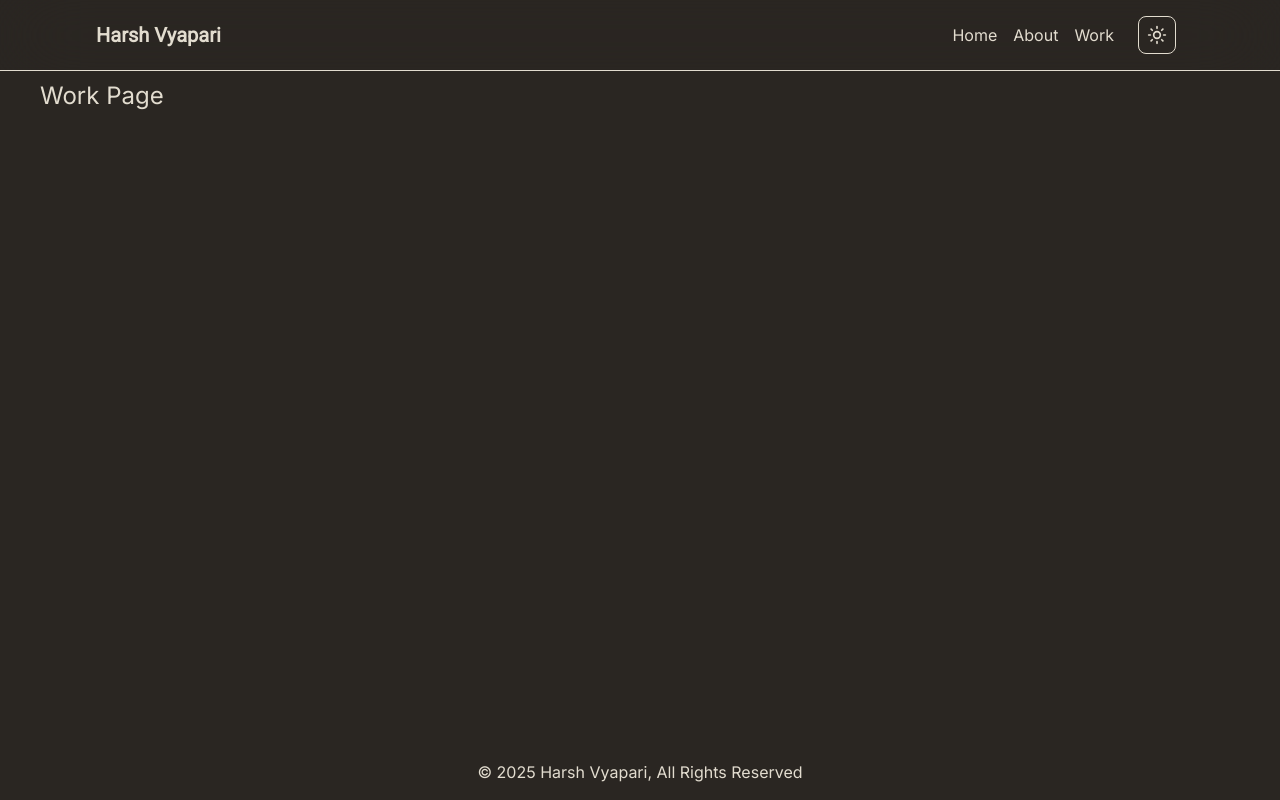
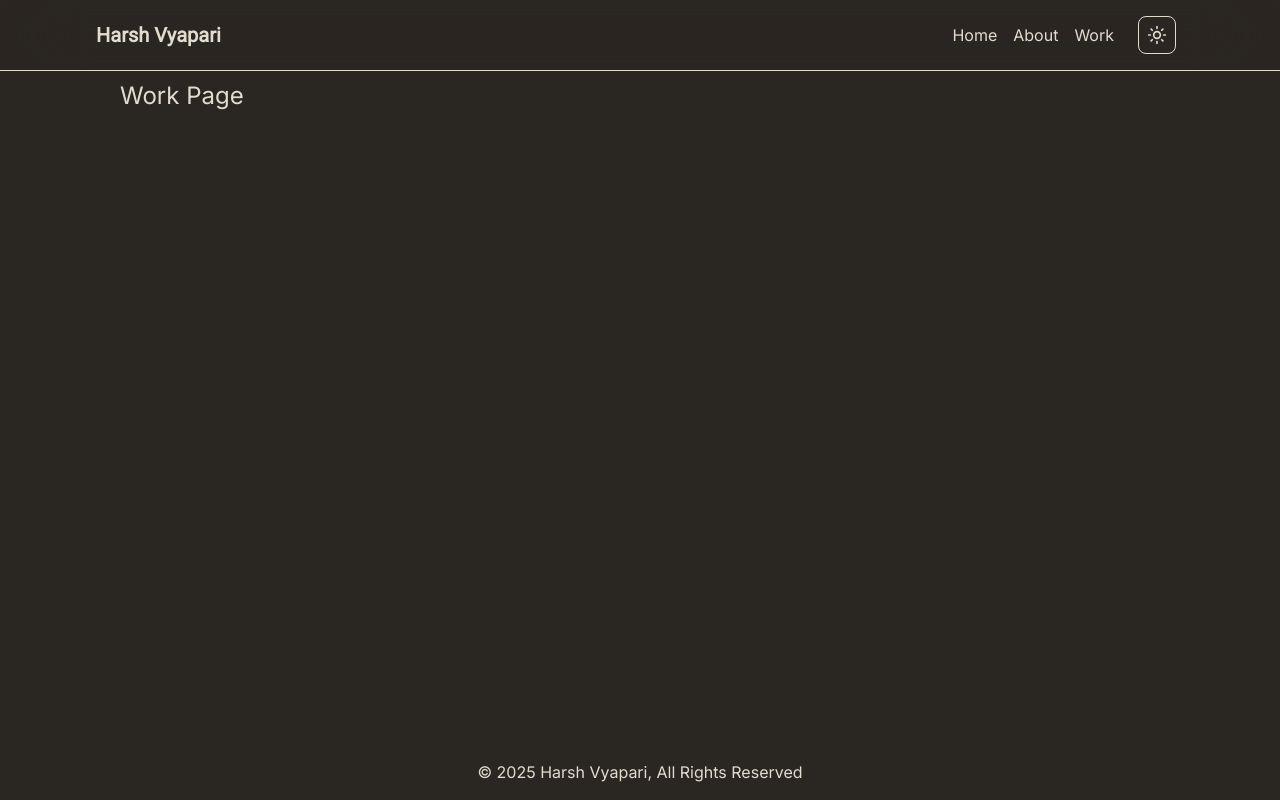
Before and after one commit to harshv5094/my-website, a React (Vite) app: page /work in a window 1280 px wide. Built offline with nearby package versions, Linux system fonts and the light colour scheme.

Commit message:
chore: adding alignment fix and padding fix toggles

```diff
--- a/src/components/Main.tsx
+++ b/src/components/Main.tsx
@@ -5,7 +5,8 @@ interface MainTypes {
   className?: string
   horizontal?: boolean
   vertical?: boolean
-  alignmentFix: boolean
+  alignmentFix?: boolean
+  paddingFix?: boolean
 }
 
 function Main({
@@ -13,14 +14,16 @@ function Main({
   className,
   horizontal = false,
   vertical = false,
-  alignmentFix = true
+  alignmentFix = true,
+  paddingFix = true
 }: MainTypes) {
   if (horizontal === true && vertical === true) {
     alignmentFix = false
+    paddingFix = false
   }
   return (
     <article
-      className={`${className} flex-grow flex flex-row ${horizontal ? 'justify-center' : ''} ${vertical ? 'items-center' : ''} ${alignmentFix ? 'pt-20' : ''}  mx-4 md:mx-10 overflow-y-auto`}
+      className={`${className} flex-grow flex flex-row ${horizontal ? 'justify-center' : ''} ${vertical ? 'items-center' : ''} ${alignmentFix ? 'pt-20' : ''} ${paddingFix ? 'md:px-20' : ''}  mx-4 md:mx-10 overflow-y-auto`}
     >
       {children}
     </article>
--- a/src/pages/404.tsx
+++ b/src/pages/404.tsx
@@ -8,7 +8,7 @@ function NotFound() {
   }, [])
 
   return (
-    <Main className="items-center">
+    <Main horizontal={true} vertical={true}>
       <section className="text-center">
         <p className="text-2xl">404 - Not Found</p>
         <br />
```
